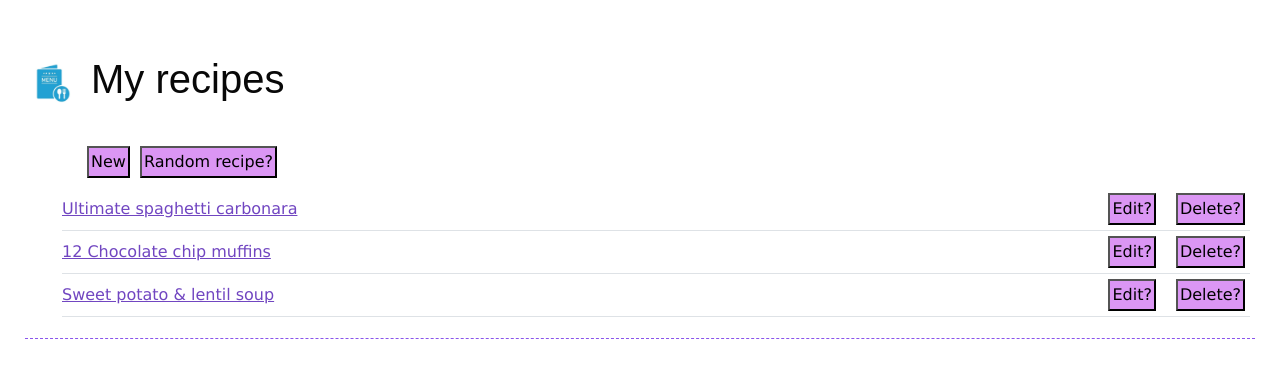
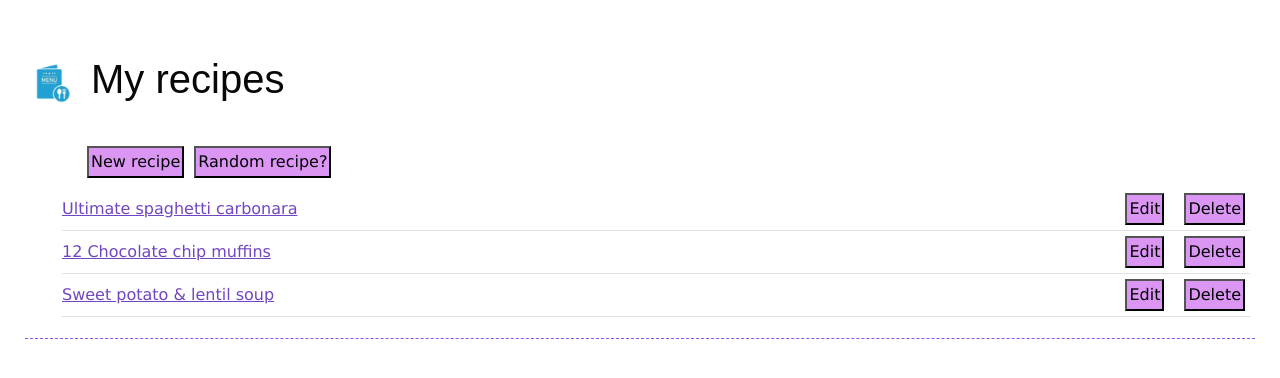
Before and after one commit to acmainier/recipes, a React (Vite) app: page / in a window 1280 px wide. Shown: the top 378 px of the page. Built offline with nearby package versions, Linux system fonts and the light colour scheme.

Commit message:
update Root

```diff
--- a/src/Root.jsx
+++ b/src/Root.jsx
@@ -36,7 +36,7 @@ export default function Root() {
                   navigate(`recipes/newRecipe`);
                 }}
               >
-                New
+                New recipe
               </button>
             </Form>
             <button
@@ -65,7 +65,7 @@ export default function Root() {
                       navigate(`recipes/editRecipe/` + item.index);
                     }}
                   >
-                    Edit?
+                    Edit
                   </button>
                   <button
                     className="recipe-selection-btn"
@@ -74,7 +74,7 @@ export default function Root() {
                       navigate(`recipes/deleteRecipe/` + item.index);
                     }}
                   >
-                    Delete?
+                    Delete
                   </button>
                 </li>
               );
```
